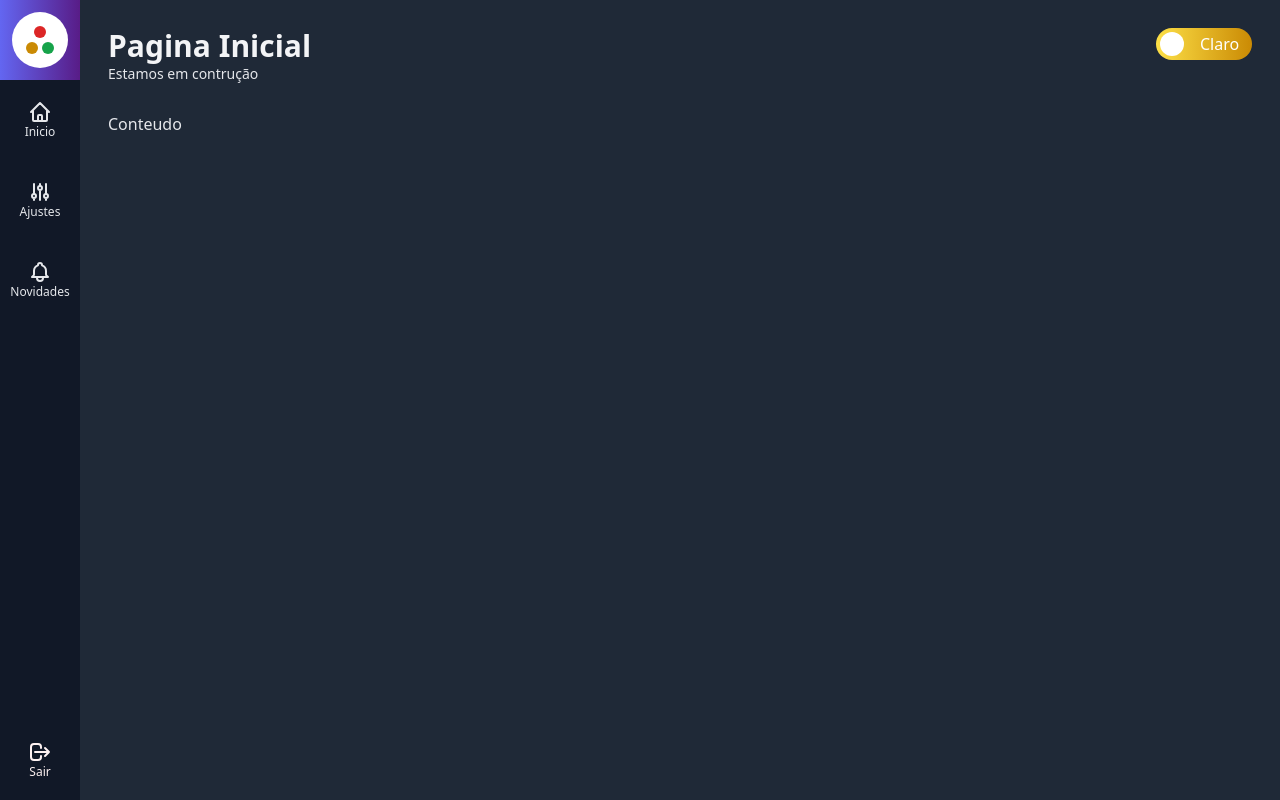
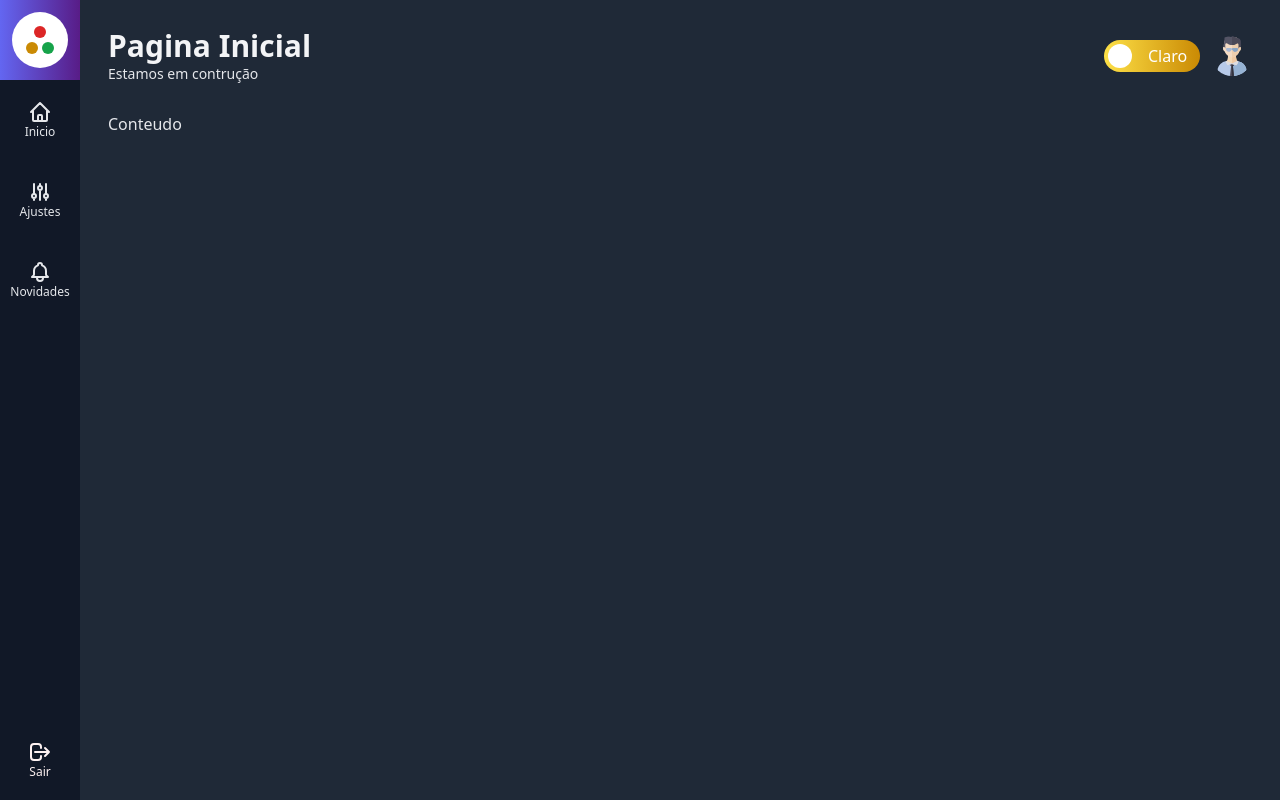
Before and after one commit to Radames-prog/adminTemplate, a Next.js app in the folder my-project/: page / in a window 1280 px wide. Built offline with nearby package versions, Linux system fonts and the light colour scheme; no server answers.

Commit message:
Implementado Avatar do usuário

```diff
--- /dev/null
+++ b/my-project/components/template/AvatarUsuario.tsx
@@ -0,0 +1,27 @@
+import Link from "next/link"
+import useAuth from "../../data/hook/useAuth"
+
+interface AvatarUsuarioProps{
+    className?: string
+
+}
+
+export default function AvatarUsuario(props: AvatarUsuarioProps) {
+    const {usuario} = useAuth()
+    return (
+        <Link href={"/perfil"}>
+            <img
+                src={usuario ?.imagemUrl ?? '/images/avatar.svg'}
+                alt="Avatar do usuário"
+                className={`
+                h-10 w-10 rounded-full cursor-pointer
+                ${props.className}
+
+                `}
+                />
+
+        </Link>
+
+
+    )
+}
--- a/my-project/components/template/Cabecalho.tsx
+++ b/my-project/components/template/Cabecalho.tsx
@@ -1,6 +1,7 @@
 import BotaoAlternarTema from "./BotaoAlternarTema";
 import Titulo from "./Titulo";
 import useAppData from '../../data/hook/useAppData'
+import AvatarUsuario from "./AvatarUsuario";
 
 interface CabecalhoProps{
     titulo: string
@@ -12,8 +13,9 @@
     return (
         <div className={`flex`}>
             <Titulo titulo={props.titulo} subtitulo={props.subtitulo}/>
-            <div className={`flex flex-grow justify-end`}>
+            <div className={`flex flex-grow justify-end items-center`}>
             <BotaoAlternarTema tema={tema} alternarTema={alternarTema}/>
+            <AvatarUsuario className="ml-3"/>
 
             </div>
 
--- a/my-project/package.json
+++ b/my-project/package.json
@@ -9,6 +9,7 @@
   },
   "dependencies": {
     "firebase": "^8.8.0",
+    "js-cookie": "^3.0.1",
     "next": "12.0.8",
     "react": "17.0.2",
     "react-dom": "17.0.2"
--- /dev/null
+++ b/my-project/pages/perfil.tsx
@@ -0,0 +1,14 @@
+import Layout from "../components/template/Layout";
+
+
+export default function Perfil() {
+
+  return (
+    <Layout titulo={"Perfil do Usuário"} subtitulo={"Administre as suas informações de usuário"}>
+
+      <h1>Perfil do Usuário</h1>
+
+    </Layout>
+
+  )
+}
```
Also changed, not shown: my-project/public/images/avatar.svg (added), 1 other file (tests, documents, lock files or other folders).
